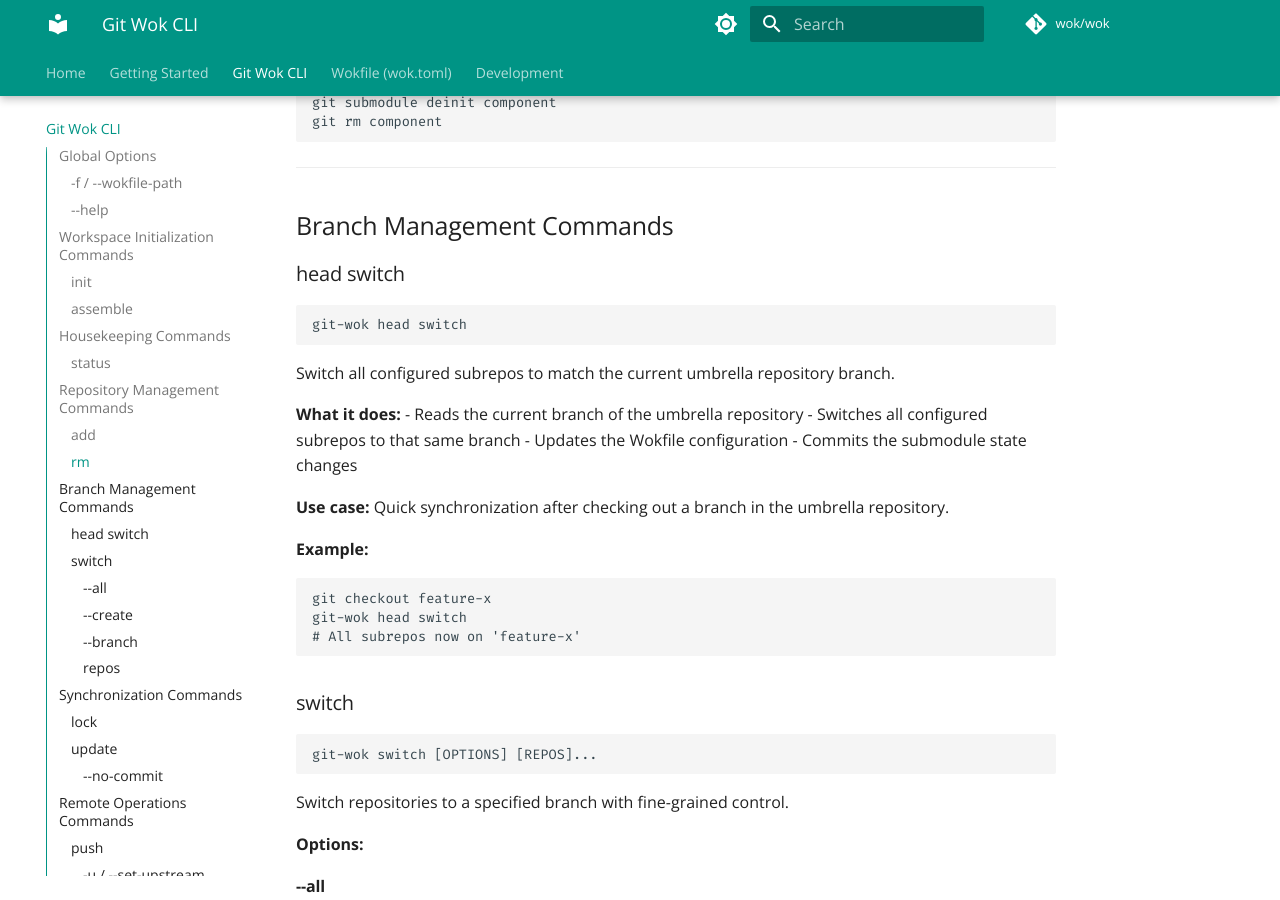
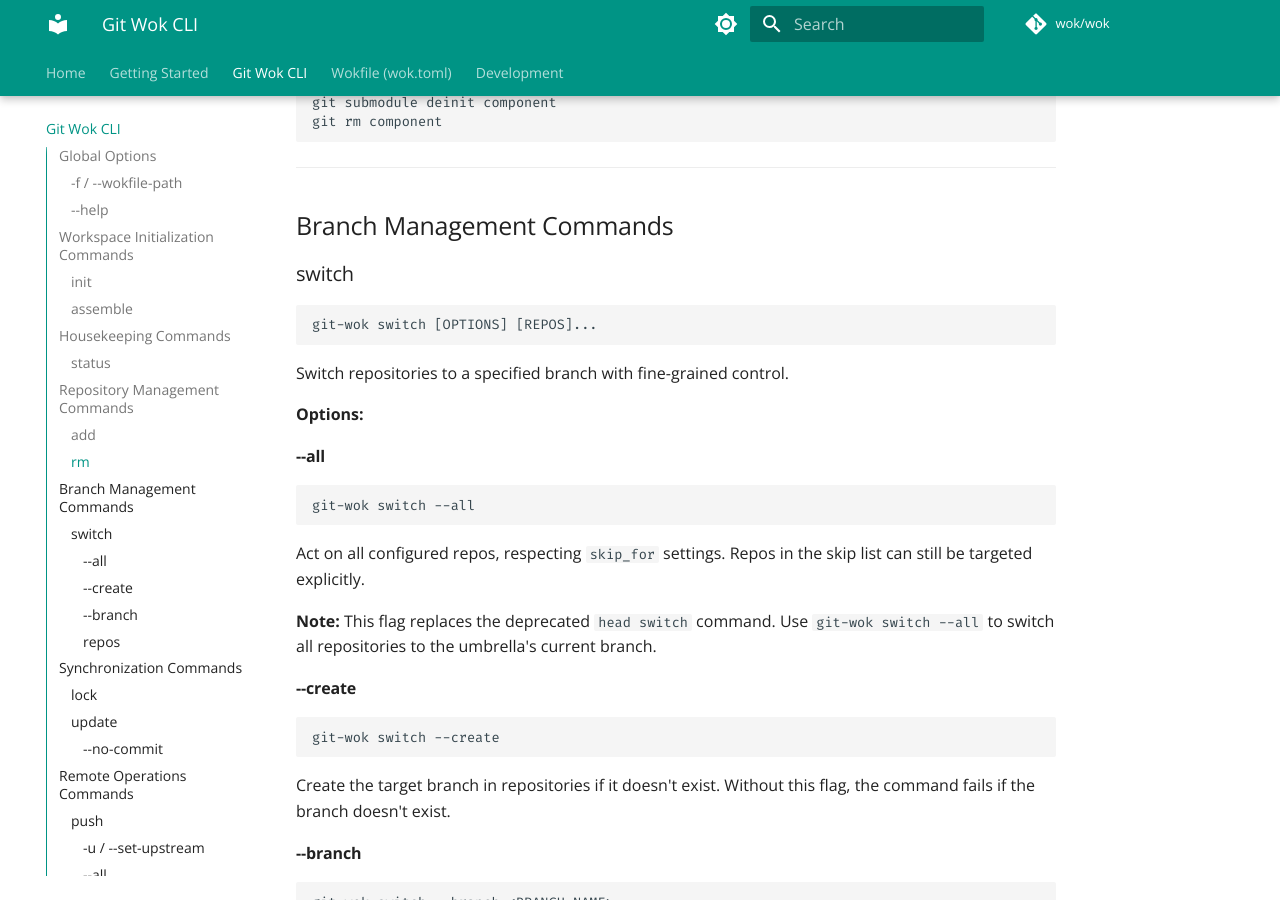
Before and after one commit to wokdev/wok, an MkDocs documentation site: the page built from docs/cli.md, in a window 1280 px wide and 900 px high, scrolled down 3341 px. Built offline with MkDocs 1.6.1 and Material for MkDocs 9.7.7, drawn with Linux system fonts in a browser that asks for light colours; some of the changed text lies outside the part shown.

Commit message:
Remove redundant head switch command
The head switch command has been removed as it is functionally
redundant with switch --all. This simplifies the CLI interface
and reduces code maintenance burden.

BREAKING CHANGE: Users must now use git-wok switch --all instead
of git-wok head switch.

Changes:
- Remove Head enum and variant from CLI definition
- Delete src/cmd/head/ module directory
- Remove head module export from src/cmd/mod.rs
- Delete tests/cmd/head_switch.rs test file
- Update all documentation to use switch --all
- Update CHANGELOG with breaking change notice

The switch command provides equivalent functionality with
additional flexibility through options like --create and --branch.

````diff
--- a/docs/cli.md
+++ b/docs/cli.md
@@ -174,30 +174,6 @@ git rm component
 
 ## Branch Management Commands
 
-### head switch
-
-```sh
-git-wok head switch
-```
-
-Switch all configured subrepos to match the current umbrella repository branch.
-
-**What it does:**
-- Reads the current branch of the umbrella repository
-- Switches all configured subrepos to that same branch
-- Updates the Wokfile configuration
-- Commits the submodule state changes
-
-**Use case:**
-Quick synchronization after checking out a branch in the umbrella repository.
-
-**Example:**
-```sh
-git checkout feature-x
-git-wok head switch
-# All subrepos now on 'feature-x'
-```
-
 ### switch
 
 ```sh
@@ -215,6 +191,8 @@ git-wok switch --all
 ```
 
 Act on all configured repos, respecting `skip_for` settings. Repos in the skip list can still be targeted explicitly.
+
+**Note:** This flag replaces the deprecated `head switch` command. Use `git-wok switch --all` to switch all repositories to the umbrella's current branch.
 
 #### --create
 
@@ -597,8 +575,7 @@ git-wok completion fish > ~/.config/fish/completions/git-wok.fish
 
 ### Daily Operations
 - `status` - Check workspace status
-- `switch` - Change branches with options
-- `head switch` - Quick branch sync
+- `switch` - Change branches with options (use `--all` for quick branch sync)
 - `lock` - Capture current state
 - `update` - Fetch and merge from remotes
 
````
Also changed, not shown: CHANGELOG.md (+1 -0 lines), README.md (+2 -2 lines), docs/ROADMAP.md (+1 -2 lines), docs/getting-started.md (+1 -1 lines), docs/wokfile.md (+1 -2 lines), 6 other files.
